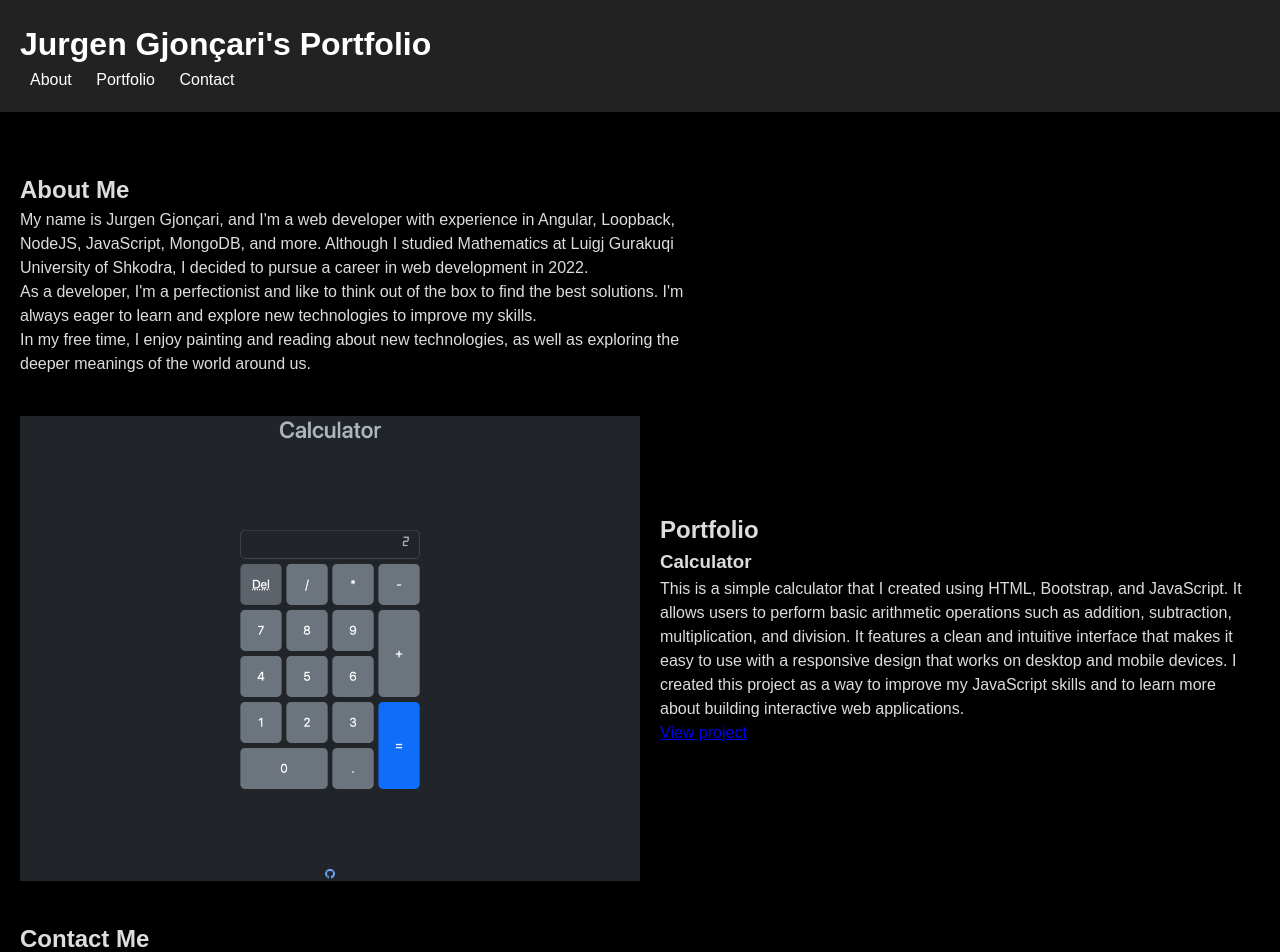
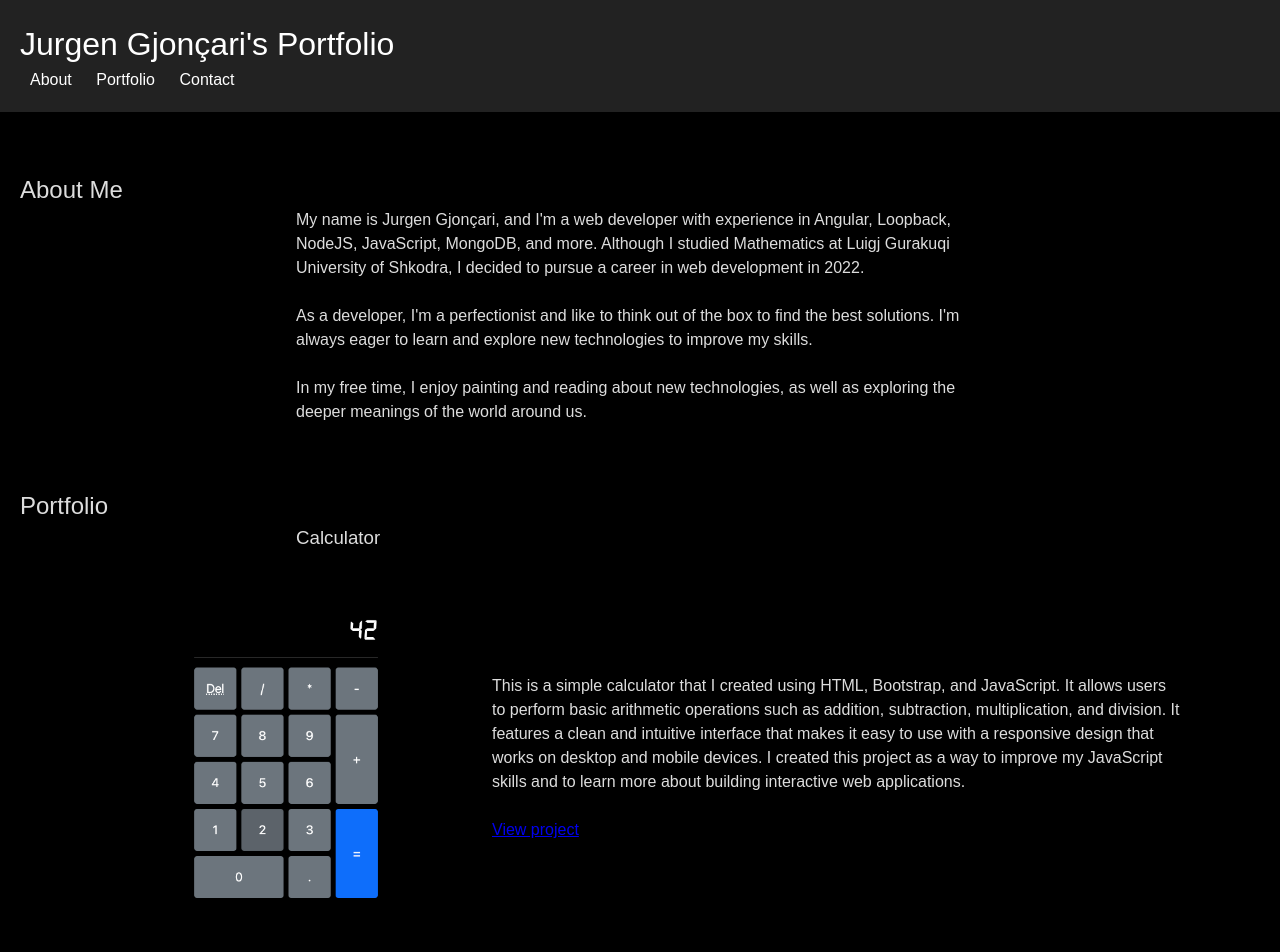
Before and after one commit to jurgengjoncari/my-portfolio, a website: page public/index.html in a window 1280 px wide. Shown: the top 952 px of the page. Drawn offline with Linux system fonts and the light colour scheme.

Commit message:
Improve layout

```diff
--- a/public/index.html
+++ b/public/index.html
@@ -21,18 +21,22 @@
 	<main>
 		<section id="about">
 			<h2>About Me</h2>
+			<div class="center-children-horizontally column">
 				<p>My name is Jurgen Gjonçari, and I'm a web developer with experience in Angular, Loopback, NodeJS, JavaScript, MongoDB, and more. Although I studied Mathematics at Luigj Gurakuqi University of Shkodra, I decided to pursue a career in web development in 2022. </p>
 				<p>As a developer, I'm a perfectionist and like to think out of the box to find the best solutions. I'm always eager to learn and explore new technologies to improve my skills. </p>
 				<p>In my free time, I enjoy painting and reading about new technologies, as well as exploring the deeper meanings of the world around us. </p>
+			</div>
 		</section>
-		<section id="portfolio" class="project">
-			<img src="./images/calculator-ipad-mini.png" alt="Calculator">
-			<div class="project-content">
+		<section id="portfolio">
 			<h2>Portfolio</h2>
 			<div class="project">
-					<h3>Calculator</h3>
+				<h3 class="center-horizontally project-title">Calculator</h3>
+				<div class="project-content">
+					<img src="./images/jurgengjoncari.github.io_calculator.png" alt="Calculator">
+					<div class="project-description">
 						<p>This is a simple calculator that I created using HTML, Bootstrap, and JavaScript. It allows users to perform basic arithmetic operations such as addition, subtraction, multiplication, and division. It features a clean and intuitive interface that makes it easy to use with a responsive design that works on desktop and mobile devices. I created this project as a way to improve my JavaScript skills and to learn more about building interactive web applications. </p>
 						<a target="_blank" href="https://jurgengjoncari.github.io/calculator/">View project</a>
+					</div>
 				</div>
 			</div>
 			<!-- <div class="project">
@@ -44,13 +48,19 @@
 		</section>
 		<section id="contact">
 			<h2>Contact Me</h2>
-			<form action="/send" method="POST" onsubmit="sendEmail(event)" enctype="multipart/form-data">
+			<form action="/send" method="POST" onsubmit="sendEmail(event)" enctype="multipart/form-data" class="center-horizontally">
+				<div>
 					<label for="email">Email:</label>
 					<input type="email" id="email" name="email"><br>
+				</div>
+				<div>
 					<label for="subject">Subject:</label>
 					<input type="text" id="subject" name="subject"><br>
+				</div>
+				<div>
 					<label for="message">Message:</label>
 					<textarea id="message" name="message"></textarea><br>
+				</div>
 				<button type="submit" id="submit-btn">Send</button>
 			</form>
 		</section>
--- a/public/style.css
+++ b/public/style.css
@@ -14,19 +14,24 @@ body {
 	background-color: #000;
 }
 
-/* Text content */
+p {
+	margin-bottom: 1.5em;
+}
+
+/* Text block content */
 h1, h2, h3, h4, h5, h6, hr, p, blockquote, address, pre,
 /* List content */
 details, summary, dl, dt, dd, ul, li,
 /* Table content */
 caption, colgroup, col, td,
 /* Form content */
-fieldset, legend, datalist, option, label, input, meter, select, optgroup,
+form, fieldset, legend, datalist, option, label, input, meter, select, optgroup,
 option, textarea, button,
 /* Inline text semantics */
 abbr, b, bdi, bdo, br, cite, code, data, del, dfn, em, i, ins, kbd, mark, q,
 rp, rt, s, samp, small, span, strong, sub, sup, time, u, var, wbr {
 	max-width: 43rem;
+	font-weight: normal;
 }
 
 /* h1, h2, h3 {
@@ -67,21 +72,46 @@ section {
 	margin: 40px 0;
 }
 
-.project {
-	margin-bottom: 40px;
+.row {
 	display: flex;
-	flex-wrap: wrap;
+}
+
+.column {
+	display: flex;
+	flex-direction: column;
+}
+
+.center-horizontally {
+	margin-left: auto;
+	margin-right: auto;
+}
+
+.center-vertically {
+	display: flex;
+	align-self: center;
+}
+
+.center-children-horizontally {
+	display: flex;
 	align-items: center;
 }
 
+.center-chhildren-vertically {
+	display: flex;
+	align-items: center;
+}
+
+.project {
+	margin-bottom: 40px;
+}
+
 .project img {
-	max-width: 100%;
-	width: 50%; /* Set width to 50% for inline layout */
-	margin-right: 20px;
+	max-width: 100%; /* Set the image to occupy full width */
+	margin-bottom: 20px; /* Add spacing between image and text */
 }
 
 .project-content {
-	flex: 1;
+	margin-top: 20px; /* Add spacing between image and text */
 }
 
 form label {
@@ -128,3 +158,22 @@ footer {
 	padding: 20px;
 	text-align: center;
 }
+
+/* Media query for inline layout on wider screens */
+@media (min-width: 768px) {
+	.project-content {
+		display: flex;
+		align-items: center;
+		justify-content: center;
+	}
+
+	.project img {
+		max-width: 30%;
+		margin-bottom: 0;
+		margin-right: 20px;
+	}
+
+	.project-description {
+		display: inline;
+	}
+}
```
Also changed, not shown: public/images/jurgengjoncari.github.io_calculator.png (added). Lines whose indentation alone changed are shown as unchanged.
